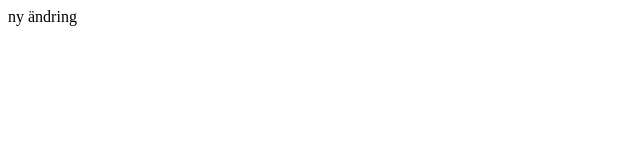
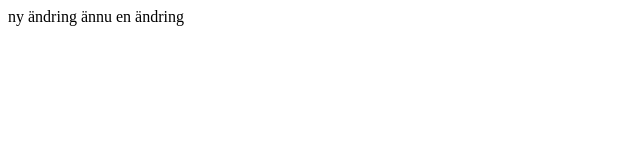
Before and after one commit to Bjorn-23/html-css, a plain HTML site: page index.html in a window 1280 px wide. Shown: the whole page, without its empty margins (0-640 px from the left). Drawn offline with Linux system fonts and the light colour scheme.

Commit message:
ytterliggare text i body

```diff
--- a/index.html
+++ b/index.html
@@ -7,5 +7,6 @@
 </head>
 <body>
     ny ändring
+    ännu en ändring
 </body>
 </html>
```
